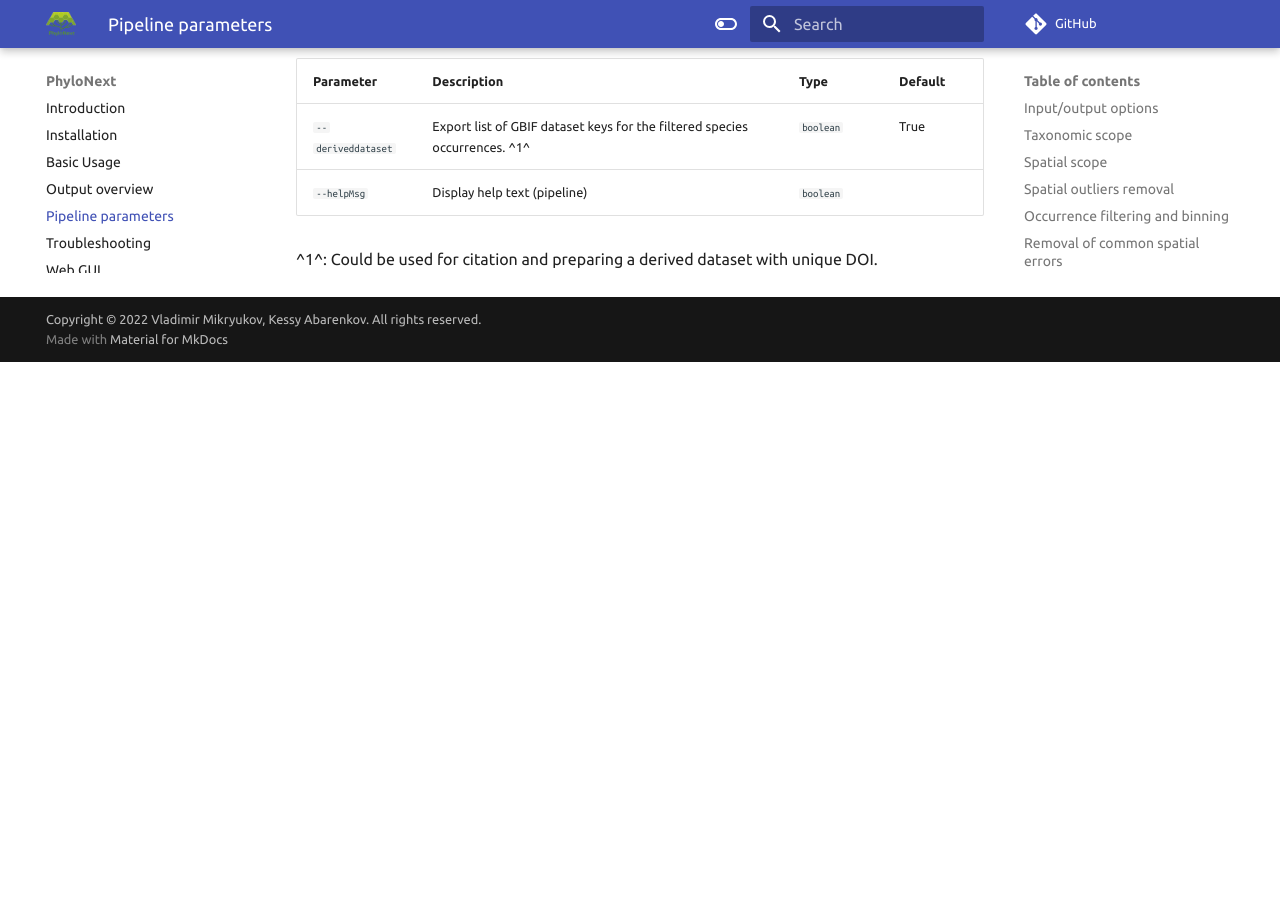
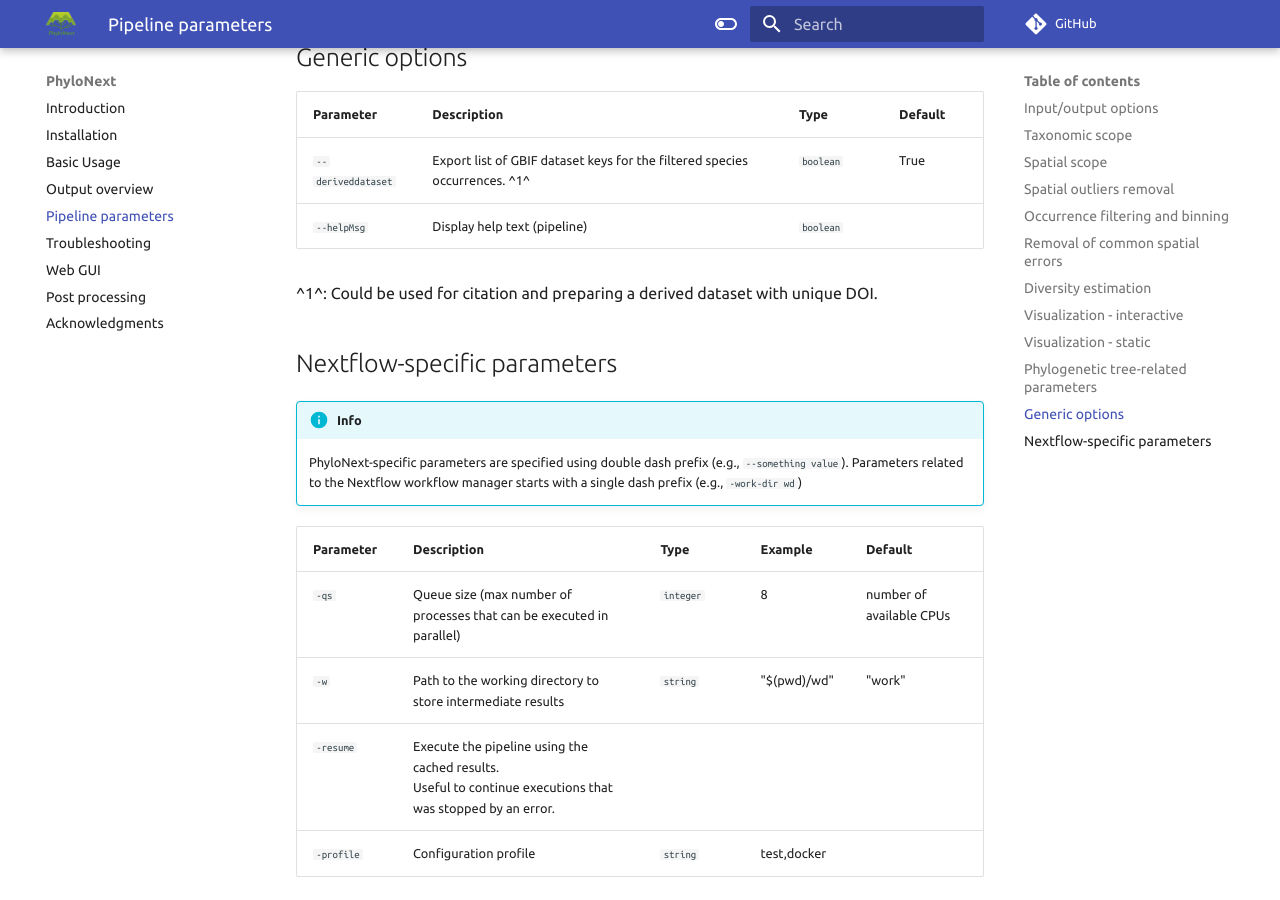
Before and after one commit to vmikk/phylonext_manual, an MkDocs documentation site: the page built from docs/parameters.md, in a window 1280 px wide and 900 px high, scrolled down 10550 px. Built offline with MkDocs 1.6.1 and Material for MkDocs 9.7.7, drawn with Linux system fonts in a browser that asks for light colours; comment, search, counter and statistics services are not loaded; before the commit the page ends 10912 px from its top, so only the background shows below that; some of the changed text lies outside the part shown.

Commit message:
params - Nextflow

```diff
--- a/docs/parameters.md
+++ b/docs/parameters.md
@@ -21,6 +21,7 @@ For convenience, they are grouped into several categories:
     * Static (maps in pdf format)
 - Phylogenetic tree-related parameters
 - Generic options
+- Nextflow-specific parameters
 
 ## Input/output options
 
@@ -323,3 +324,17 @@ Interactive visualization depends on [Leaflet library](https://leafletjs.com/).
 | `--helpMsg`        | Display help text (pipeline)                                               | `boolean` |         |
 
 ^1^: Could be used for citation and preparing a derived dataset with unique DOI.
+
+## Nextflow-specific parameters
+
+!!! info Parameter types
+    PhyloNext-specific parameters are specified using double dash prefix (e.g., `--something value`).
+    Parameters related to the Nextflow workflow manager starts with a single dash prefix (e.g., `-work-dir wd`)
+
+
+| Parameter  | Description                                                                                                   | Type      | Example     | Default                  |
+| ---------- | ------------------------------------------------------------------------------------------------------------- | --------- | ----------- | ------------------------ |
+| `-qs`      | Queue size (max number of processes that can be executed in parallel)                                         | `integer` | 8           | number of available CPUs |
+| `-w`       | Path to the working directory to store intermediate results                                                   | `string`  | "$(pwd)/wd" | "work"                   |
+| `-resume`  | Execute the pipeline using the cached results.<br>Useful to continue executions that was stopped by an error. |           |             |                          |
+| `-profile` | Configuration profile                                                                                         | `string`  | test,docker |                          |
```
